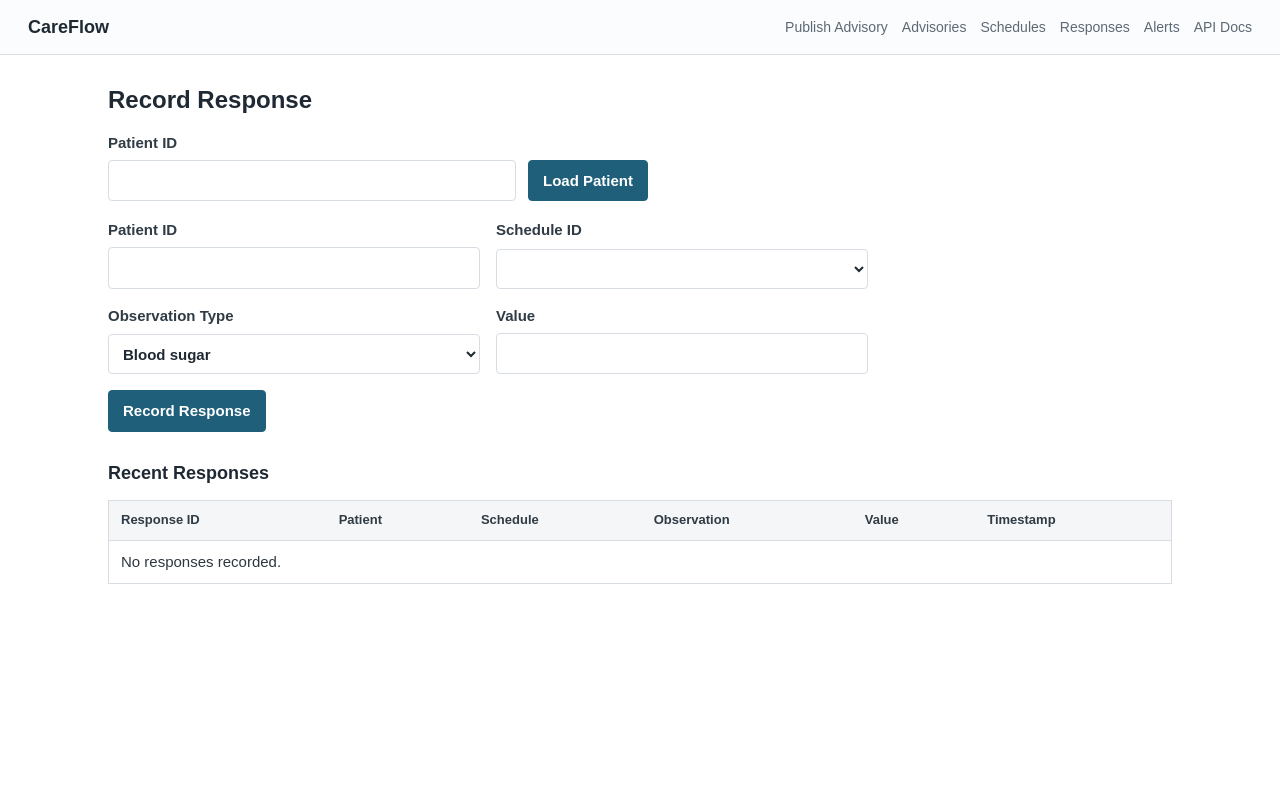
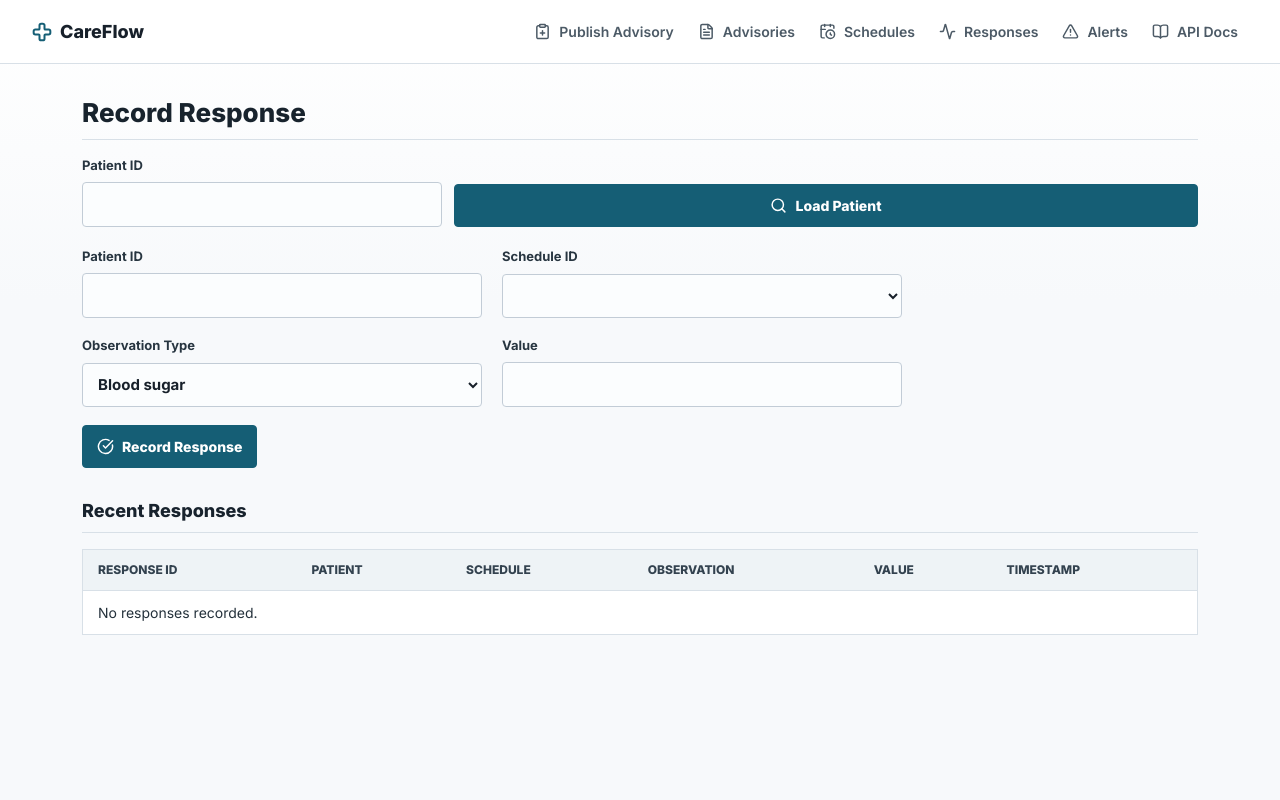
Before and after one commit to Suraj1812/CareFlow-Clinical-Workflow-System, a FastAPI app: page /ui/responses in a window 1280 px wide. Run offline with FastAPI, Linux system fonts and the light colour scheme; lists and menus that the app fills with data are empty; some libraries are stand-ins or nearby versions.

Commit message:
Polish clinical workflow UI

```diff
--- a/app/static/styles.css
+++ b/app/static/styles.css
@@ -1,34 +1,48 @@
 :root {
-  --bg: #ffffff;
-  --text: #1f2933;
-  --muted: #5d6975;
-  --border: #d7dde3;
-  --header: #f4f6f8;
-  --button: #1f5f7a;
-  --button-hover: #174b61;
-  --error-bg: #fff4f2;
-  --error-border: #df8a7d;
-  --high: #b42318;
-  --medium: #8a5a00;
-  --ok: #1f6b45;
+  --bg: #f7f9fb;
+  --surface: #ffffff;
+  --text: #17202a;
+  --muted: #667381;
+  --line: #d8e0e7;
+  --line-strong: #c2ccd6;
+  --header: #eef3f6;
+  --field: #fbfdfe;
+  --primary: #155e75;
+  --primary-hover: #0f4b5f;
+  --primary-soft: #e7f3f6;
+  --danger: #b42318;
+  --danger-soft: #fff2f0;
+  --warning: #8a5a00;
+  --warning-soft: #fff8e1;
+  --success: #1f6b45;
+  --success-soft: #edf7f1;
+  --focus: #4b93a8;
 }
 
 * {
   box-sizing: border-box;
 }
 
+html {
+  background: var(--bg);
+}
+
 body {
+  min-height: 100vh;
   margin: 0;
-  background: var(--bg);
+  background:
+    linear-gradient(180deg, #ffffff 0, var(--bg) 300px);
   color: var(--text);
-  font-family: Arial, Helvetica, sans-serif;
+  font-family: "Inter", Arial, Helvetica, sans-serif;
   font-size: 15px;
-  line-height: 1.45;
+  line-height: 1.5;
+  text-rendering: optimizeLegibility;
 }
 
 a {
-  color: #164d65;
+  color: var(--primary);
   text-decoration: none;
+  text-underline-offset: 3px;
 }
 
 a:hover {
@@ -36,72 +50,124 @@ a:hover {
 }
 
 .topbar {
+  position: sticky;
+  top: 0;
+  z-index: 10;
   display: flex;
   align-items: center;
   justify-content: space-between;
   gap: 24px;
-  padding: 14px 28px;
-  border-bottom: 1px solid var(--border);
-  background: #fbfcfd;
+  min-height: 64px;
+  padding: 0 32px;
+  border-bottom: 1px solid var(--line);
+  background: rgba(255, 255, 255, 0.96);
+  backdrop-filter: saturate(140%) blur(8px);
+}
+
+.brand,
+nav a,
+button {
+  display: inline-flex;
+  align-items: center;
+  justify-content: center;
+  gap: 8px;
 }
 
 .brand {
+  min-width: max-content;
   color: var(--text);
   font-size: 18px;
-  font-weight: 700;
+  font-weight: 800;
+  letter-spacing: 0;
+}
+
+.brand svg {
+  width: 20px;
+  height: 20px;
+  color: var(--primary);
+  stroke-width: 2.4;
 }
 
 nav {
   display: flex;
   flex-wrap: wrap;
-  gap: 14px;
+  align-items: center;
+  justify-content: flex-end;
+  gap: 4px;
 }
 
 nav a {
-  color: var(--muted);
+  min-height: 36px;
+  border-radius: 4px;
+  color: #4c5a66;
   font-size: 14px;
+  font-weight: 600;
+  padding: 7px 10px;
+  transition: background-color 140ms ease, color 140ms ease;
+}
+
+nav a:hover {
+  background: var(--primary-soft);
+  color: var(--primary);
+  text-decoration: none;
+}
+
+nav svg,
+button svg {
+  width: 17px;
+  height: 17px;
+  flex: 0 0 auto;
+  stroke-width: 2.1;
 }
 
 .page {
-  max-width: 1120px;
+  width: min(1180px, 100%);
   margin: 0 auto;
-  padding: 28px;
+  padding: 34px 32px 52px;
+  animation-duration: 260ms;
 }
 
 .section {
-  margin-bottom: 28px;
+  margin-bottom: 32px;
 }
 
 .section-header {
   display: flex;
   align-items: baseline;
   justify-content: space-between;
-  margin-bottom: 14px;
+  gap: 16px;
+  margin-bottom: 16px;
+  padding-bottom: 10px;
+  border-bottom: 1px solid var(--line);
 }
 
 h1,
 h2 {
   margin: 0;
-  font-weight: 700;
+  color: #18232d;
+  font-weight: 800;
+  letter-spacing: 0;
 }
 
 h1 {
-  font-size: 24px;
+  font-size: 26px;
+  line-height: 1.18;
 }
 
 h2 {
   font-size: 18px;
+  line-height: 1.25;
 }
 
 .form-grid {
   display: grid;
-  grid-template-columns: repeat(2, minmax(0, 1fr));
-  gap: 16px;
-  max-width: 760px;
+  grid-template-columns: repeat(2, minmax(220px, 1fr));
+  gap: 18px 20px;
+  max-width: 820px;
 }
 
 .form-grid.compact {
-  margin-top: 18px;
+  margin-top: 20px;
 }
 
 .full {
@@ -110,155 +176,271 @@ h2 {
 
 label {
   display: grid;
-  gap: 6px;
-  color: #2f3b45;
-  font-weight: 600;
+  gap: 7px;
+  color: #273540;
+  font-size: 13px;
+  font-weight: 700;
 }
 
 input,
 select,
 textarea {
   width: 100%;
-  border: 1px solid var(--border);
+  min-height: 42px;
+  border: 1px solid var(--line-strong);
   border-radius: 4px;
+  outline: 0;
+  background: var(--field);
   color: var(--text);
   font: inherit;
-  padding: 9px 10px;
-  background: #ffffff;
+  font-size: 15px;
+  padding: 10px 11px;
+  transition: background-color 140ms ease, border-color 140ms ease, box-shadow 140ms ease;
 }
 
 textarea {
+  min-height: 118px;
   resize: vertical;
 }
 
+select {
+  cursor: pointer;
+}
+
+input:focus,
+select:focus,
+textarea:focus {
+  border-color: var(--focus);
+  background: #ffffff;
+  box-shadow: 0 0 0 3px rgba(75, 147, 168, 0.15);
+}
+
 button {
-  border: 1px solid var(--button);
+  min-height: 42px;
+  border: 1px solid var(--primary);
   border-radius: 4px;
-  background: var(--button);
+  background: var(--primary);
   color: #ffffff;
   cursor: pointer;
   font: inherit;
-  font-weight: 700;
-  padding: 9px 14px;
+  font-size: 14px;
+  font-weight: 800;
+  padding: 10px 14px;
+  transition: background-color 140ms ease, border-color 140ms ease, transform 120ms ease;
+  white-space: nowrap;
 }
 
 button:hover {
-  background: var(--button-hover);
+  background: var(--primary-hover);
+  border-color: var(--primary-hover);
+}
+
+button:active {
+  transform: translateY(1px);
 }
 
 .form-actions {
   display: flex;
+  align-items: center;
   justify-content: flex-start;
 }
 
 .inline-form {
-  display: flex;
+  display: grid;
+  grid-template-columns: minmax(220px, 360px) auto;
   align-items: end;
   gap: 12px;
-  max-width: 540px;
 }
 
 .inline-form label {
-  flex: 1;
+  min-width: 0;
 }
 
 table {
   width: 100%;
-  border-collapse: collapse;
-  border: 1px solid var(--border);
-  background: #ffffff;
+  border: 1px solid var(--line);
+  border-collapse: separate;
+  border-spacing: 0;
+  background: var(--surface);
+  table-layout: auto;
+}
+
+thead th {
+  position: sticky;
+  top: 64px;
+  z-index: 1;
 }
 
 th,
 td {
-  border-bottom: 1px solid var(--border);
-  padding: 10px 12px;
+  border-bottom: 1px solid var(--line);
+  padding: 11px 13px;
   text-align: left;
   vertical-align: top;
 }
 
 th {
   background: var(--header);
-  color: #2f3b45;
-  font-size: 13px;
-  font-weight: 700;
+  color: #33424f;
+  font-size: 12px;
+  font-weight: 800;
+  text-transform: uppercase;
 }
 
 td {
-  color: #2d3741;
+  color: #24313b;
+  font-size: 14px;
+}
+
+tbody tr {
+  transition: background-color 120ms ease;
+}
+
+tbody tr:hover {
+  background: #f8fbfc;
+}
+
+tbody tr:last-child td {
+  border-bottom: 0;
+}
+
+td:first-child,
+th:first-child {
+  padding-left: 15px;
+}
+
+td:last-child,
+th:last-child {
+  padding-right: 15px;
 }
 
 .details {
   display: grid;
   grid-template-columns: repeat(3, minmax(0, 1fr));
-  gap: 12px;
+  gap: 0;
+  max-width: 960px;
   margin: 0;
-  max-width: 920px;
+  border-top: 1px solid var(--line);
 }
 
 .details div {
-  border: 1px solid var(--border);
-  padding: 10px 12px;
+  display: grid;
+  gap: 4px;
+  min-width: 0;
+  padding: 13px 14px;
+  border-bottom: 1px solid var(--line);
+}
+
+.details div:not(.full) {
+  border-right: 1px solid var(--line);
 }
 
 dt {
+  margin: 0;
   color: var(--muted);
-  font-size: 12px;
-  font-weight: 700;
-  margin-bottom: 4px;
+  font-size: 11px;
+  font-weight: 800;
+  letter-spacing: 0;
   text-transform: uppercase;
 }
 
 dd {
+  min-width: 0;
   margin: 0;
+  color: #24313b;
+  word-break: break-word;
 }
 
 .notice {
-  border: 1px solid var(--border);
-  margin: 0 0 16px;
+  border: 1px solid var(--line);
+  border-radius: 4px;
+  margin: 0 0 18px;
   padding: 10px 12px;
+  font-weight: 600;
 }
 
 .notice.error {
-  background: var(--error-bg);
-  border-color: var(--error-border);
+  background: var(--danger-soft);
+  border-color: #e1aaa5;
+  color: var(--danger);
 }
 
 .status,
 .severity {
-  display: inline-block;
-  border: 1px solid var(--border);
-  border-radius: 4px;
-  font-size: 12px;
-  font-weight: 700;
-  padding: 2px 7px;
+  display: inline-flex;
+  align-items: center;
+  justify-content: center;
+  min-height: 24px;
+  border: 1px solid var(--line-strong);
+  border-radius: 999px;
+  font-size: 11px;
+  font-weight: 800;
+  line-height: 1;
+  padding: 5px 9px;
   text-transform: uppercase;
+  white-space: nowrap;
+}
+
+.status.pending {
+  background: #f7fafc;
+  color: #52616f;
 }
 
 .status.completed {
-  color: var(--ok);
+  background: var(--success-soft);
+  border-color: #a8d8ba;
+  color: var(--success);
 }
 
 .status.missed,
 .severity.high {
-  color: var(--high);
+  background: var(--danger-soft);
   border-color: #e6aaa5;
+  color: var(--danger);
 }
 
 .severity.medium {
-  color: var(--medium);
+  background: var(--warning-soft);
   border-color: #d8bd7a;
+  color: var(--warning);
+}
+
+@media (max-width: 900px) {
+  .topbar {
+    align-items: flex-start;
+    flex-direction: column;
+    gap: 10px;
+    min-height: auto;
+    padding: 14px 18px;
+    position: static;
+  }
+
+  nav {
+    justify-content: flex-start;
+  }
+
+  thead th {
+    top: 0;
+  }
+
+  .page {
+    padding: 24px 16px 40px;
+  }
 }
 
 @media (max-width: 760px) {
-  .topbar {
+  body {
+    font-size: 14px;
+  }
+
+  .section-header {
     align-items: flex-start;
     flex-direction: column;
-    padding: 14px 18px;
+    gap: 8px;
   }
 
-  .page {
-    padding: 20px 16px;
+  h1 {
+    font-size: 23px;
   }
 
   .form-grid,
@@ -266,13 +448,27 @@ dd {
     grid-template-columns: 1fr;
   }
 
+  .details div:not(.full) {
+    border-right: 0;
+  }
+
   .inline-form {
-    align-items: stretch;
-    flex-direction: column;
+    grid-template-columns: 1fr;
+  }
+
+  .inline-form button,
+  .form-actions button {
+    width: 100%;
   }
 
   table {
     display: block;
     overflow-x: auto;
+    white-space: nowrap;
+  }
+
+  th,
+  td {
+    padding: 10px 11px;
   }
 }
--- a/app/templates/advisory_form.html
+++ b/app/templates/advisory_form.html
@@ -35,7 +35,7 @@
       <input name="time" type="time" value="{{ form.time if form else '08:00' }}" required>
     </label>
     <div class="form-actions full">
-      <button type="submit">Publish Advisory</button>
+      <button type="submit"><i data-lucide="send"></i><span>Publish Advisory</span></button>
     </div>
   </form>
 </section>
--- a/app/templates/alerts.html
+++ b/app/templates/alerts.html
@@ -10,7 +10,7 @@
       Patient ID
       <input name="patient_id" value="{{ patient_id }}">
     </label>
-    <button type="submit">Filter Alerts</button>
+    <button type="submit"><i data-lucide="filter"></i><span>Filter Alerts</span></button>
   </form>
 </section>
 
--- a/app/templates/base.html
+++ b/app/templates/base.html
@@ -4,23 +4,33 @@
     <meta charset="utf-8">
     <meta name="viewport" content="width=device-width, initial-scale=1">
     <title>{% block title %}CareFlow{% endblock %}</title>
+    <link rel="preconnect" href="https://fonts.googleapis.com">
+    <link rel="preconnect" href="https://fonts.gstatic.com" crossorigin>
+    <link href="https://fonts.googleapis.com/css2?family=Inter:wght@400;500;600;700;800&display=swap" rel="stylesheet">
+    <link rel="stylesheet" href="https://cdnjs.cloudflare.com/ajax/libs/animate.css/4.1.1/animate.min.css">
     <link rel="stylesheet" href="/static/styles.css">
   </head>
   <body>
     <header class="topbar">
-      <a class="brand" href="/">CareFlow</a>
+      <a class="brand" href="/"><i data-lucide="cross"></i><span>CareFlow</span></a>
       <nav aria-label="Primary">
-        <a href="/">Publish Advisory</a>
-        <a href="/ui/advisories">Advisories</a>
-        <a href="/ui/schedule">Schedules</a>
-        <a href="/ui/responses">Responses</a>
-        <a href="/ui/alerts">Alerts</a>
-        <a href="/docs">API Docs</a>
+        <a href="/"><i data-lucide="clipboard-plus"></i><span>Publish Advisory</span></a>
+        <a href="/ui/advisories"><i data-lucide="file-text"></i><span>Advisories</span></a>
+        <a href="/ui/schedule"><i data-lucide="calendar-clock"></i><span>Schedules</span></a>
+        <a href="/ui/responses"><i data-lucide="activity"></i><span>Responses</span></a>
+        <a href="/ui/alerts"><i data-lucide="triangle-alert"></i><span>Alerts</span></a>
+        <a href="/docs"><i data-lucide="book-open"></i><span>API Docs</span></a>
       </nav>
     </header>
 
-    <main class="page">
+    <main class="page animate__animated animate__fadeIn">
       {% block content %}{% endblock %}
     </main>
+    <script src="https://unpkg.com/lucide@0.468.0/dist/umd/lucide.min.js"></script>
+    <script>
+      if (window.lucide) {
+        window.lucide.createIcons({ attrs: { "aria-hidden": "true" } });
+      }
+    </script>
   </body>
 </html>
--- a/app/templates/responses.html
+++ b/app/templates/responses.html
@@ -15,7 +15,7 @@
       Patient ID
       <input name="patient_id" value="{{ patient_id }}" required>
     </label>
-    <button type="submit">Load Patient</button>
+    <button type="submit"><i data-lucide="search"></i><span>Load Patient</span></button>
   </form>
 
   <form method="post" action="/ui/responses" class="form-grid compact">
@@ -45,7 +45,7 @@
       <input name="value" type="number" step="0.01" min="0" required>
     </label>
     <div class="form-actions full">
-      <button type="submit">Record Response</button>
+      <button type="submit"><i data-lucide="check-circle"></i><span>Record Response</span></button>
     </div>
   </form>
 </section>
--- a/app/templates/schedule.html
+++ b/app/templates/schedule.html
@@ -10,7 +10,7 @@
       Patient ID
       <input name="patient_id" value="{{ patient_id }}" required>
     </label>
-    <button type="submit">Load Schedule</button>
+    <button type="submit"><i data-lucide="calendar-search"></i><span>Load Schedule</span></button>
   </form>
 </section>
 <section class="section">
```
